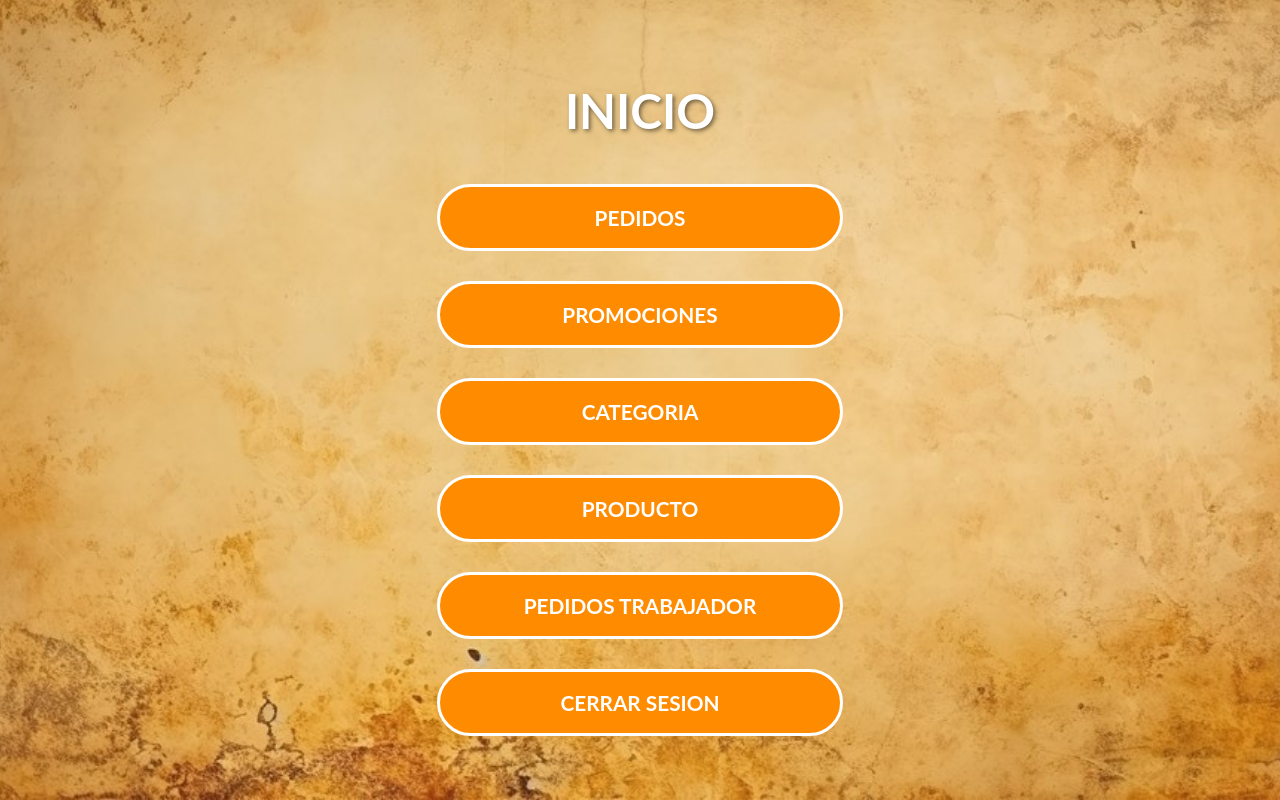
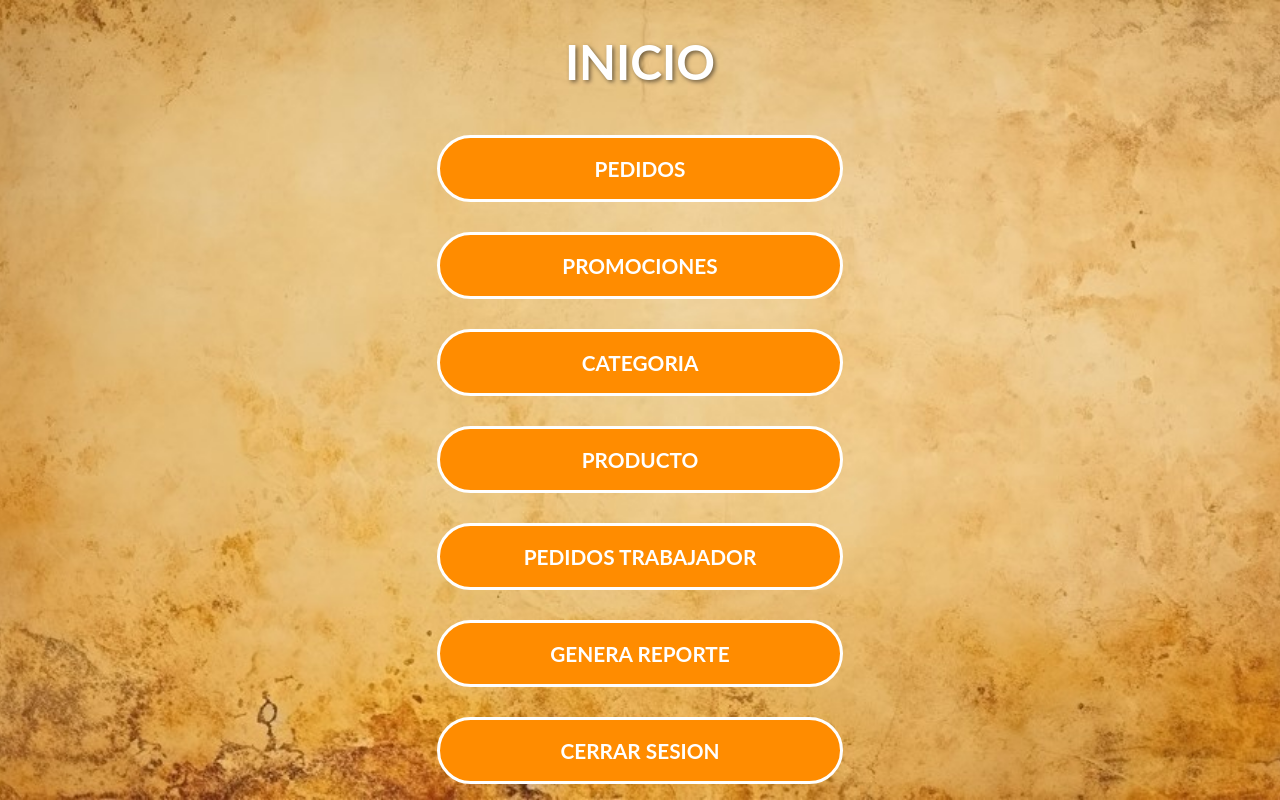
Before and after one commit to natis25/CatChai, a PHP site: page /Home.php in a window 1280 px wide. Run offline with PHP 8.4, Linux system fonts and the light colour scheme.

Commit message:
agregado de opcion para reportes

```diff
--- a/Home.php
+++ b/Home.php
@@ -21,6 +21,8 @@
 
     <a href="listar_pedidos.php" class="btn">Pedidos Trabajador</a>
 
+    <a href="generar_reporte.php" class="btn">Genera Reporte</a>
+
     <a href="CerrarSesion.php" class="btn">Cerrar Sesion</a>
 
 </body>
```
